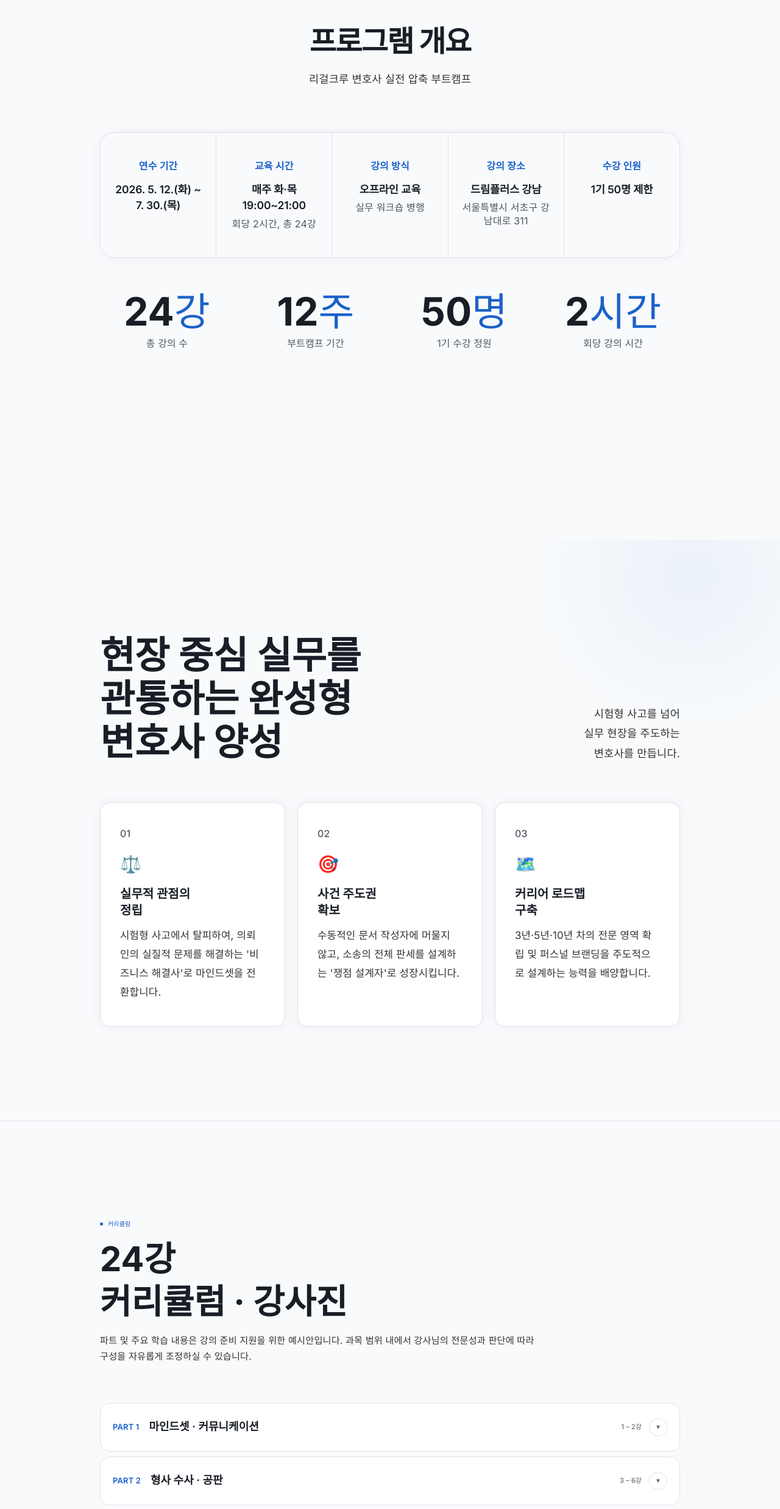
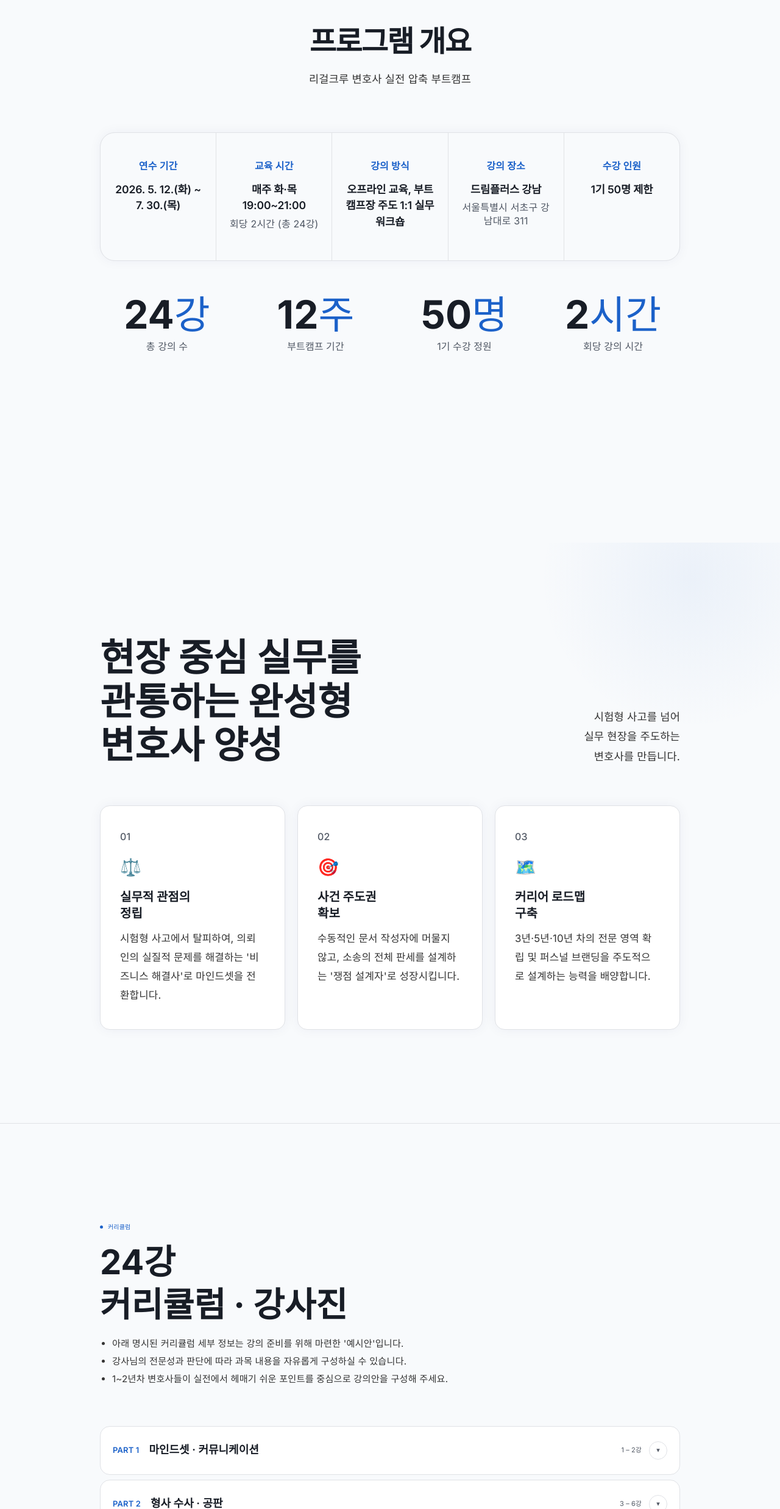
Before and after one commit to LegalEduc/EDUTeaser, a Next.js app: page / in a window 1280 px wide. Shown: the part 929-3404 px from the top of the page at 61% size. Built offline with nearby package versions, Linux system fonts and the light colour scheme; no server answers.

Commit message:
콘텐츠 세부사항 정리 등

```diff
--- a/src/app/api/apply/route.ts
+++ b/src/app/api/apply/route.ts
@@ -53,8 +53,6 @@ function validateBody(body: ApplyBody): string | null {
     return "자격시험 구분을 선택해 주세요.";
   if (!body.barExamDetail?.trim()) return "자격시험 상세를 입력해 주세요.";
   if (!body.bio?.trim()) return "이력 사항을 입력해 주세요.";
-  if (body.bio.trim().length < 3000)
-    return "이력 사항은 최소 3,000자 이상 입력해 주세요.";
   if (!body.phone?.match(/^01[016789]-?\d{3,4}-?\d{4}$/))
     return "휴대폰 번호 형식이 올바르지 않습니다.";
   if (!body.email?.match(/^[^\s@]+@[^\s@]+\.[^\s@]+$/))
--- a/src/app/globals.css
+++ b/src/app/globals.css
@@ -102,6 +102,24 @@
     pointer-events: none;
   }
 
+  /* Modal 스크롤바 가시성 강화 */
+  .scrollbar-visible {
+    scrollbar-gutter: stable;
+    scrollbar-width: auto;
+    scrollbar-color: rgba(27, 97, 201, 0.65) rgba(0, 0, 0, 0);
+  }
+  .scrollbar-visible::-webkit-scrollbar {
+    width: 10px;
+  }
+  .scrollbar-visible::-webkit-scrollbar-track {
+    background: transparent;
+  }
+  .scrollbar-visible::-webkit-scrollbar-thumb {
+    background: rgba(27, 97, 201, 0.45);
+    border-radius: 999px;
+    border: 2px solid rgba(255, 255, 255, 0.85);
+  }
+
   /* Scroll Reveal */
   .reveal {
     opacity: 0;
--- a/src/components/ApplyModal.tsx
+++ b/src/components/ApplyModal.tsx
@@ -53,8 +53,8 @@ const PROGRAM_NAME = "리걸크루 변호사 실전 압축 부트캠프 1기";
 const PROGRAM_INFO = [
   { label: "프로그램명", value: PROGRAM_NAME },
   { label: "연수 기간", value: "2026. 5. 12.(화) ~ 2026. 7. 30.(목)" },
-  { label: "교육 시간", value: "매주 화·목 19:00~21:00, 회당 2시간, 총 24강" },
-  { label: "강의 방식", value: "오프라인 교육 및 실무 워크숍" },
+  { label: "교육 시간", value: "매주 화·목 19:00~21:00, 회당 2시간 (총 24강)" },
+  { label: "강의 방식", value: "오프라인 교육, 부트캠프장 주도 1:1 실무 워크숍" },
   { label: "강의 장소", value: "드림플러스 강남 (서울특별시 서초구 강남대로 311)" },
   { label: "수강 인원", value: "1기 50명 제한" },
   { label: "관련문의", value: "contact@legalcrew.co.kr" },
@@ -144,12 +144,6 @@ export default function ApplyModal({ isOpen, onClose }: ApplyModalProps) {
     setIsSubmitting(true);
 
     try {
-      const bioLen = form.bio.trim().length;
-      if (bioLen < 3000) {
-        setError(`이력 사항은 최소 3,000자 이상 입력해 주세요. (현재 ${bioLen}자)`);
-        return;
-      }
-
       const res = await fetch("/api/apply", {
         method: "POST",
         headers: { "Content-Type": "application/json" },
@@ -235,7 +229,7 @@ export default function ApplyModal({ isOpen, onClose }: ApplyModalProps) {
 
   return (
     <div
-      className="fixed inset-0 z-[500] bg-dark/70 backdrop-blur-[6px] flex items-center justify-center overflow-y-auto p-6"
+      className="fixed inset-0 z-[500] bg-dark/70 backdrop-blur-[6px] flex items-center justify-center overflow-y-auto p-6 scrollbar-visible"
     >
       {/* 토스트 메시지 */}
       {toast && (
@@ -243,7 +237,7 @@ export default function ApplyModal({ isOpen, onClose }: ApplyModalProps) {
           {toast}
         </div>
       )}
-      <div className="bg-white rounded-3xl max-w-[840px] w-full p-8 md:p-12 relative max-h-[90vh] overflow-y-auto my-6 shadow-airtable-soft border border-cream-dark">
+      <div className="bg-white rounded-3xl max-w-[840px] w-full p-8 md:p-12 relative max-h-[90vh] overflow-y-auto my-6 shadow-airtable-soft border border-cream-dark scrollbar-visible">
         {/* 닫기 버튼 */}
         <button
           onClick={onClose}
@@ -273,9 +267,6 @@ export default function ApplyModal({ isOpen, onClose }: ApplyModalProps) {
           /* --- 신청 폼 --- */
           <>
             <div className="mb-8">
-              <p className="text-[1rem] font-medium tracking-[0.12px] uppercase text-gold mb-3.5">
-                마스터 사전 정보 등록
-              </p>
               <h2 className="text-[26px] font-bold text-ink tracking-[-0.03em] leading-[1.25] mb-2">
                 마스터 사전 정보 등록
               </h2>
@@ -468,7 +459,7 @@ export default function ApplyModal({ isOpen, onClose }: ApplyModalProps) {
                     className={`${inputClass} resize-y min-h-[220px]`}
                   />
                   <p className="text-[1rem] text-slate-light mt-1.5 font-light">
-                    홍보 자료 및 수강생 안내에 활용됩니다. 최소 3,000자 이상 입력해 주세요.
+                    홍보 자료 및 수강생 안내에 활용됩니다.
                   </p>
                 </div>
               </fieldset>
@@ -573,7 +564,7 @@ export default function ApplyModal({ isOpen, onClose }: ApplyModalProps) {
               <fieldset className="space-y-6">
                 <legend className={sectionLabelClass}>강사료 및 정산 관련 확인</legend>
                 <p className="text-[0.95rem] text-slate font-light leading-relaxed -mt-1">
-                  공공기관 재직자 등 내부 규정상 강사료 한도 확인이 필요한 경우에만 작성해 주시기 바랍니다. 세부 규정이 없는 경우 총금액만 작성하셔도 됩니다.
+                  공공기관 재직자 등 내부 규정상 강사료 한도 확인이 필요한 경우에만 작성해 주시기 바랍니다.
                 </p>
                 <div className="grid grid-cols-1 md:grid-cols-2 gap-4 max-md:!grid-cols-1">
                   <div>
@@ -665,7 +656,7 @@ export default function ApplyModal({ isOpen, onClose }: ApplyModalProps) {
                   onClick={() => setConsentPopup(null)}
                 >
                   <div
-                    className="bg-white rounded-[16px] max-w-[600px] w-full p-8 relative max-h-[80vh] overflow-y-auto"
+                    className="bg-white rounded-[16px] max-w-[600px] w-full p-8 relative max-h-[80vh] overflow-y-auto scrollbar-visible"
                     onClick={(e) => e.stopPropagation()}
                   >
                     <button
@@ -704,7 +695,7 @@ export default function ApplyModal({ isOpen, onClose }: ApplyModalProps) {
                           </div>
                           <div className="p-4 bg-cream rounded-2xl border border-cream-dark/60">
                             <p className="font-semibold text-ink mb-1">6. 제3자 제공 목적</p>
-                            <p>온라인 강의 운영, 촬영 편집, 정산 및 관련 행정 처리</p>
+                            <p>정산 및 관련 행정 처리</p>
                           </div>
                         </div>
                       </>
@@ -721,15 +712,11 @@ export default function ApplyModal({ isOpen, onClose }: ApplyModalProps) {
                             <p>강의 내용 일부를 리걸크루의 기사, 블로그, 홈페이지, SNS, 브로슈어 등 프로그램 안내&middot;홍보 콘텐츠에 게재</p>
                           </div>
                           <div className="p-4 bg-cream rounded-2xl border border-cream-dark/60">
-                            <p className="font-semibold text-ink mb-1">2. 강의 촬영 및 온라인 제공</p>
-                            <p>본인의 강의를 촬영하여 수강생 및 리걸크루가 승인한 대상자에게 제공되는 온라인 강의&middot;복습 자료&middot;아카이브 용도로 사용</p>
-                          </div>
-                          <div className="p-4 bg-cream rounded-2xl border border-cream-dark/60">
-                            <p className="font-semibold text-ink mb-1">3. 교재/자료집 제작 및 배부</p>
+                            <p className="font-semibold text-ink mb-1">2. 교재/자료집 제작 및 배부</p>
                             <p>본 프로그램을 목적으로 본인이 작성한 강의안과 다른 강의안을 함께 교재 또는 자료집으로 제작하여 수강생에게 배부하고, 잔여 수량은 프로그램 운영 범위 내에서 활용</p>
                           </div>
                           <div className="p-4 bg-cream rounded-2xl border border-cream-dark/60">
-                            <p className="font-semibold text-ink mb-1">4. 발표 자료 공유</p>
+                            <p className="font-semibold text-ink mb-1">3. 발표 자료 공유</p>
                             <p>강의 시 사용한 PPT 또는 발표 자료를 요청 수강생에게 PDF 형태로 공유</p>
                           </div>
                         </div>
--- a/src/components/teaser/Curriculum.tsx
+++ b/src/components/teaser/Curriculum.tsx
@@ -52,10 +52,11 @@ export default function Curriculum() {
             <br />
             커리큘럼 · 강사진
           </h2>
-          <p className="mt-4 max-w-[720px] text-[0.95rem] leading-[1.65] text-slate tracking-[0.18px]">
-            파트 및 주요 학습 내용은 강의 준비 지원을 위한 예시안입니다. 과목 범위 내에서 강사님의 전문성과 판단에 따라
-            구성을 자유롭게 조정하실 수 있습니다.
-          </p>
+          <ul className="mt-4 max-w-[720px] text-[0.95rem] leading-[1.65] text-slate tracking-[0.18px] list-disc pl-5 space-y-1">
+            <li>아래 명시된 커리큘럼 세부 정보는 강의 준비를 위해 마련한 &#39;예시안&#39;입니다.</li>
+            <li>강사님의 전문성과 판단에 따라 과목 내용을 자유롭게 구성하실 수 있습니다.</li>
+            <li>1~2년차 변호사들이 실전에서 헤매기 쉬운 포인트를 중심으로 강의안을 구성해 주세요.</li>
+          </ul>
         </div>
 
         <div className="flex flex-col gap-2">
--- a/src/components/teaser/Overview.tsx
+++ b/src/components/teaser/Overview.tsx
@@ -4,8 +4,8 @@ import { useEffect, useRef } from "react";
 
 const items = [
   { label: "연수 기간", value: "2026. 5. 12.(화) ~ 7. 30.(목)", sub: "" },
-  { label: "교육 시간", value: "매주 화·목 19:00~21:00", sub: "회당 2시간, 총 24강" },
-  { label: "강의 방식", value: "오프라인 교육", sub: "실무 워크숍 병행" },
+  { label: "교육 시간", value: "매주 화·목 19:00~21:00", sub: "회당 2시간 (총 24강)" },
+  { label: "강의 방식", value: "오프라인 교육, 부트캠프장 주도 1:1 실무 워크숍", sub: "" },
   { label: "강의 장소", value: "드림플러스 강남", sub: "서울특별시 서초구 강남대로 311" },
   { label: "수강 인원", value: "1기 50명 제한", sub: "" },
 ];
```
